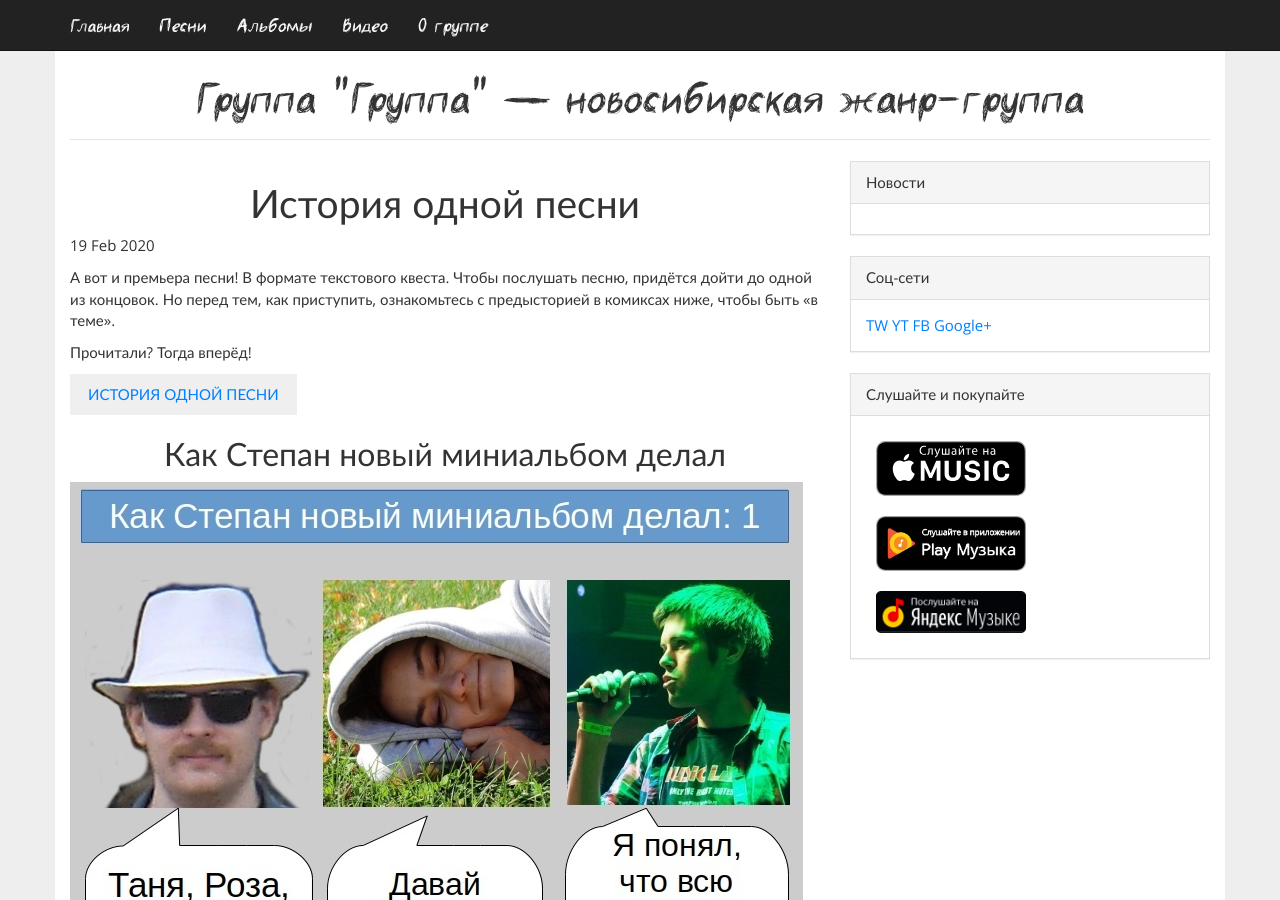
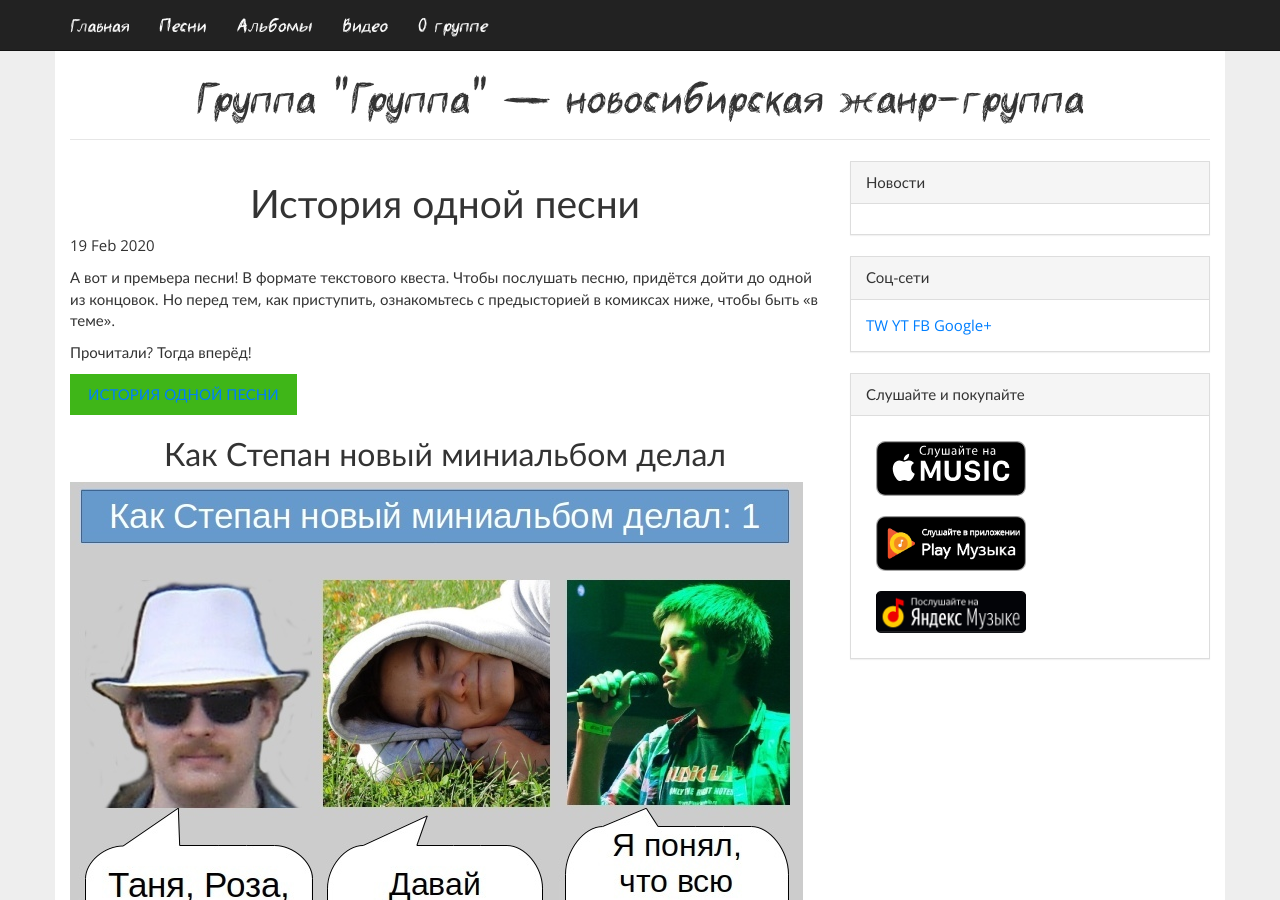
Before and after one commit to gruppa-gruppa-nsk/gruppa-gruppa-nsk.github.io, a Jekyll site: the page built from _posts/other/2021-02-18-one-song-story.md, in a window 1280 px wide and 900 px high. Built offline with Jekyll 4.4.1, drawn with Linux system fonts in a browser that asks for light colours; comment, search, counter and statistics services are not loaded.

Commit message:
Update 2021-02-18-one-song-story.md

```diff
--- a/_posts/other/2021-02-18-one-song-story.md
+++ b/_posts/other/2021-02-18-one-song-story.md
@@ -12,7 +12,7 @@
 Прочитали? Тогда вперёд!
 
 
-<button class="btn">[ИСТОРИЯ ОДНОЙ ПЕСНИ](https://gruppa.utkorose.ru/winter-quest/ "ИСТОРИЯ ОДНОЙ ПЕСНИ")</button>
+<button class="btn btn-success">[ИСТОРИЯ ОДНОЙ ПЕСНИ](https://gruppa.utkorose.ru/winter-quest/ "ИСТОРИЯ ОДНОЙ ПЕСНИ")</button>
 
 ## Как Степан новый миниальбом делал
 
```
